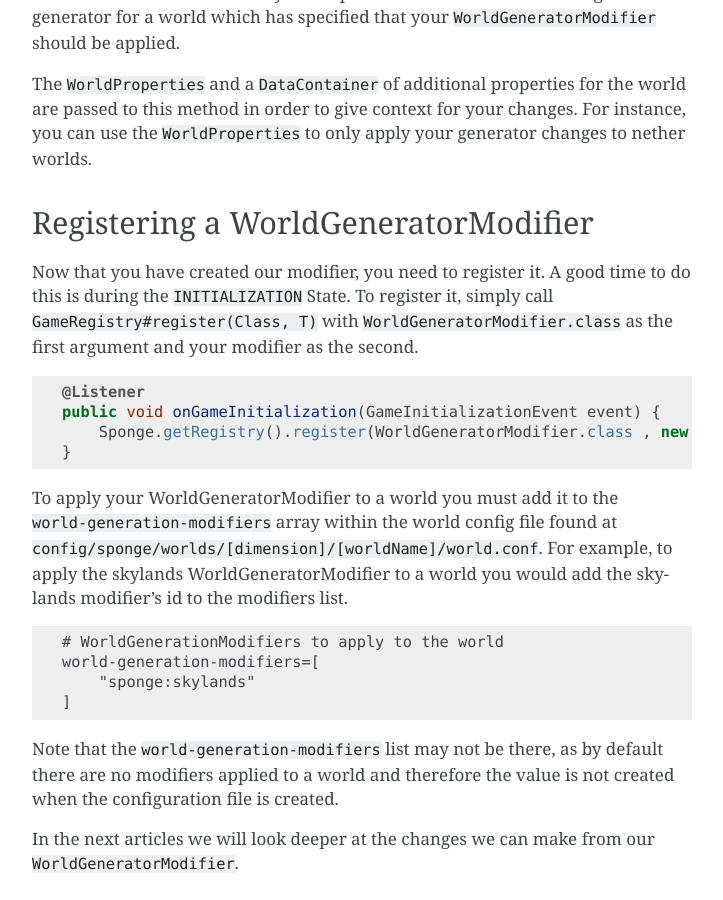
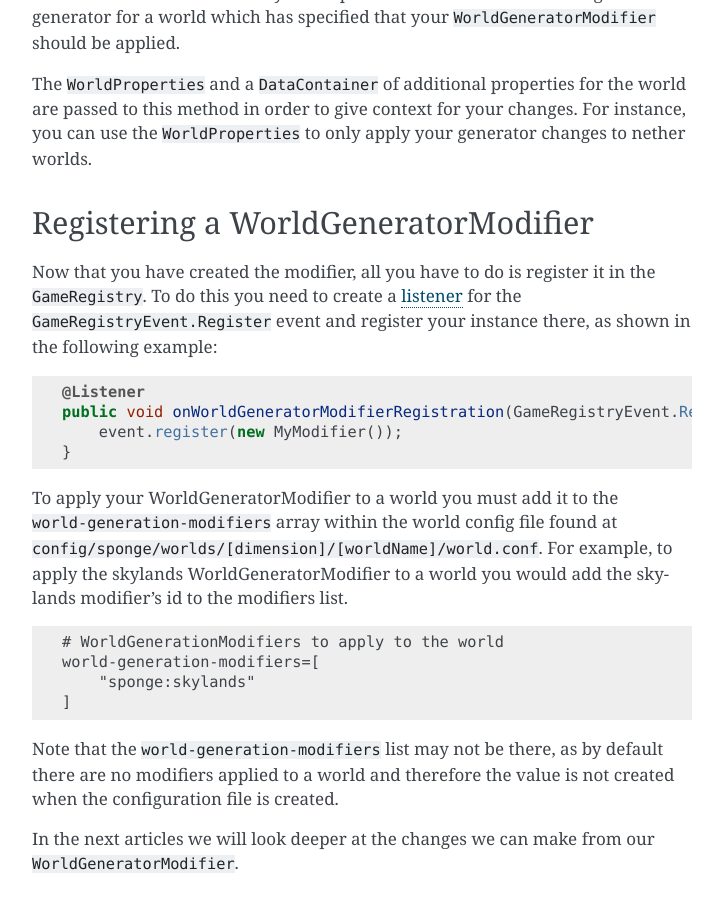
Before and after one commit to SpongePowered/SpongeDocs, a Sphinx documentation site: the page built from source/plugin/wgen/modifiers.rst, in a window 1280 px wide and 900 px high, scrolled down 1245 px. Shown: the whole window, without its empty margins (388-1111 px from the left). Built offline with Sphinx 7.4.7, drawn with Linux system fonts in a browser that asks for light colours; pages that are not in the unit, such as notebooks, are missing from menus; cross-references to code outside the pages are shown as plain code.

Commit message:
Register WorldGenerarorModifier with new API (#769)
* Updated description to explain the new API

```diff
--- a/source/plugin/wgen/modifiers.rst
+++ b/source/plugin/wgen/modifiers.rst
@@ -6,9 +6,9 @@ WorldGeneratorModifiers
     org.spongepowered.api.CatalogType
     org.spongepowered.api.GameRegistry
     org.spongepowered.api.data.DataContainer
+    org.spongepowered.api.event.game.GameRegistryEvent.Register
     org.spongepowered.api.world.gen.WorldGeneratorModifier
     org.spongepowered.api.world.storage.WorldProperties
-    java.lang.Class
 
 For a brief overview of the World Generation process in Sponge, please read :doc:`index`.
 Now, let's show how you can begin making your mark on world generation.
@@ -63,15 +63,16 @@ apply your generator changes to nether worlds.
 Registering a WorldGeneratorModifier
 ====================================
 
-Now that you have created our modifier, you need to register it. A good time to do this is during the ``INITIALIZATION``
-State. To register it, simply call :javadoc:`GameRegistry#register(Class, T)` with ``WorldGeneratorModifier.class`` as
-the first argument and your modifier as the second.
+Now that you have created the modifier, all you have to do is register it in the :javadoc:`GameRegistry`. To do this
+you need to create a :doc:`listener </plugin/event/listeners>` for the
+:javadoc:`GameRegistryEvent.Register<WorldGeneratorModifier>` event and register your instance there, as shown in the
+following example:
 
 .. code-block:: java
 
     @Listener
-    public void onGameInitialization(GameInitializationEvent event) {
-        Sponge.getRegistry().register(WorldGeneratorModifier.class , new MyModifier());
+    public void onWorldGeneratorModifierRegistration(GameRegistryEvent.Register<WorldGeneratorModifier> event) {
+        event.register(new MyModifier());
     }
 
 To apply your WorldGeneratorModifier to a world you must add it to the ``world-generation-modifiers`` array within
```
